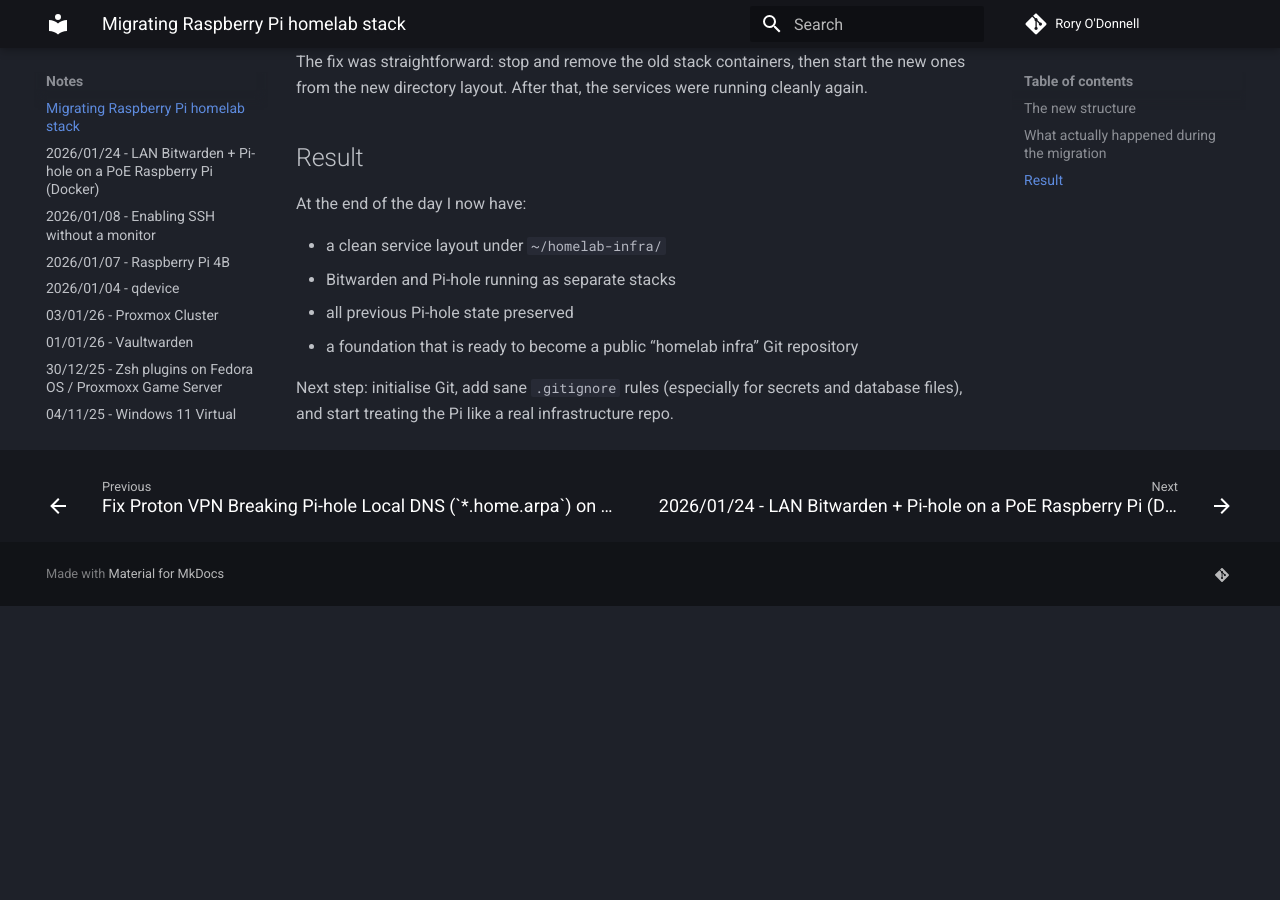
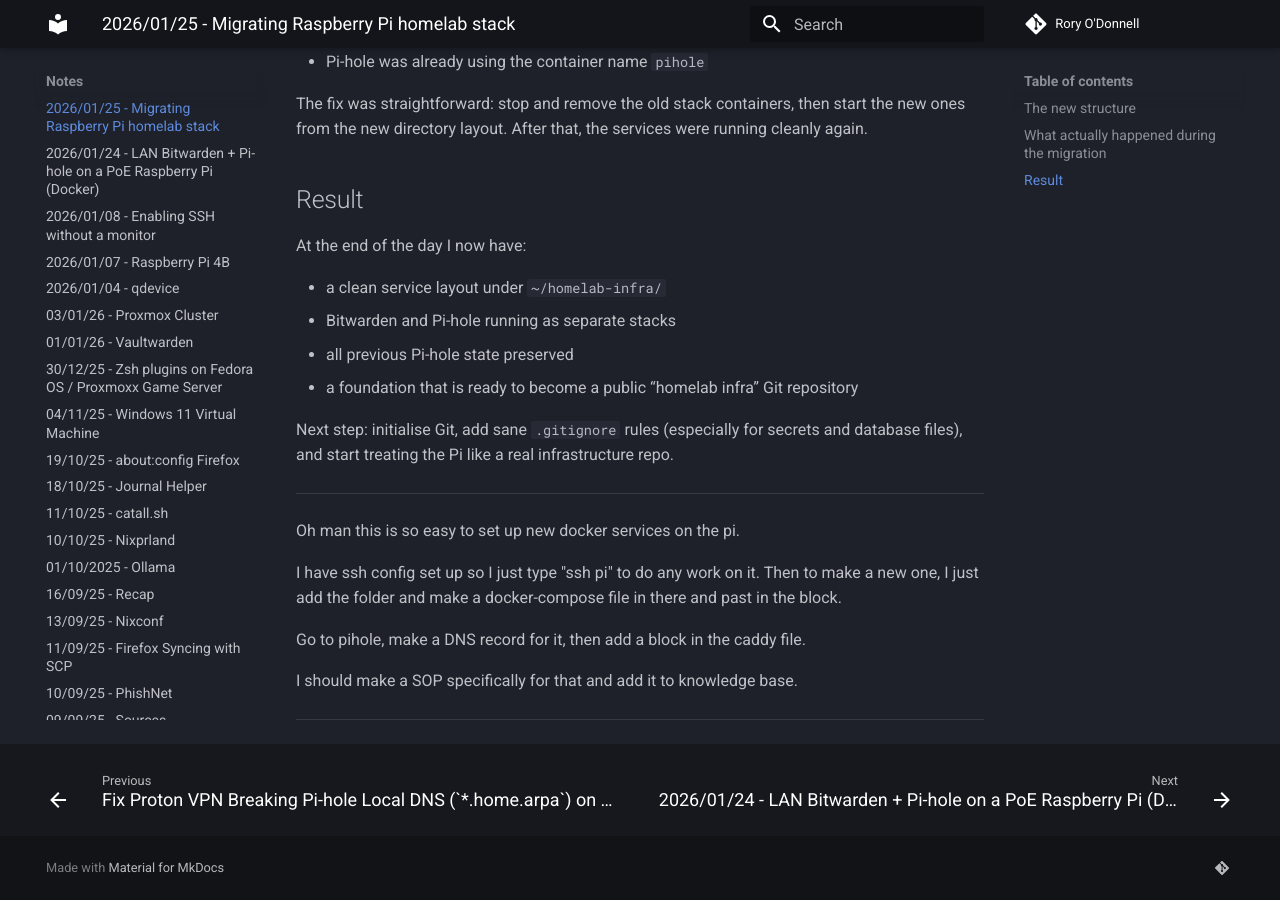
Before and after one commit to odonnellrory/odonnellrory.github.io, an MkDocs documentation site: the page built from docs/00-journal/2026-01-25.md, in a window 1280 px wide and 900 px high, scrolled down 1596 px. Built offline with MkDocs 1.6.1 and Material for MkDocs 9.7.7, drawn with Linux system fonts in a browser that asks for light colours; comment, search, counter and statistics services are not loaded; before the commit the page ends 2202 px from its top, so only the background shows below that; some of the changed text lies outside the part shown.

```diff
--- a/docs/00-journal/2026-01-25.md
+++ b/docs/00-journal/2026-01-25.md
@@ -1,4 +1,4 @@
-# Migrating Raspberry Pi homelab stack
+# 2026/01/25 - Migrating Raspberry Pi homelab stack
 
 Today I finished a small but important cleanup: migrating my Raspberry Pi services from a messy “everything lives inside the Bitwarden-Lite folder” setup into a proper **homelab infrastructure repository layout**.
 
@@ -69,3 +69,16 @@
 - a foundation that is ready to become a public “homelab infra” Git repository
 
 Next step: initialise Git, add sane `.gitignore` rules (especially for secrets and database files), and start treating the Pi like a real infrastructure repo.
+
+---
+
+Oh man this is so easy to set up new docker services on the pi.
+
+I have ssh config set up so I just type "ssh pi" to do any work on it.
+Then to make a new one, I just add the folder and make a docker-compose file in there and past in the block.
+
+Go to pihole, make a DNS record for it, then add a block in the caddy file.
+
+I should make a SOP specifically for that and add it to knowledge base.
+
+---
```
